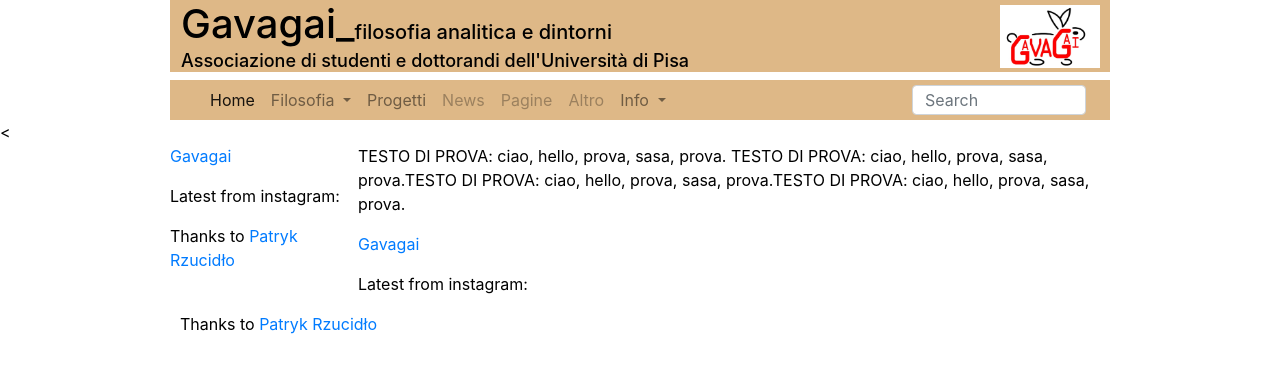
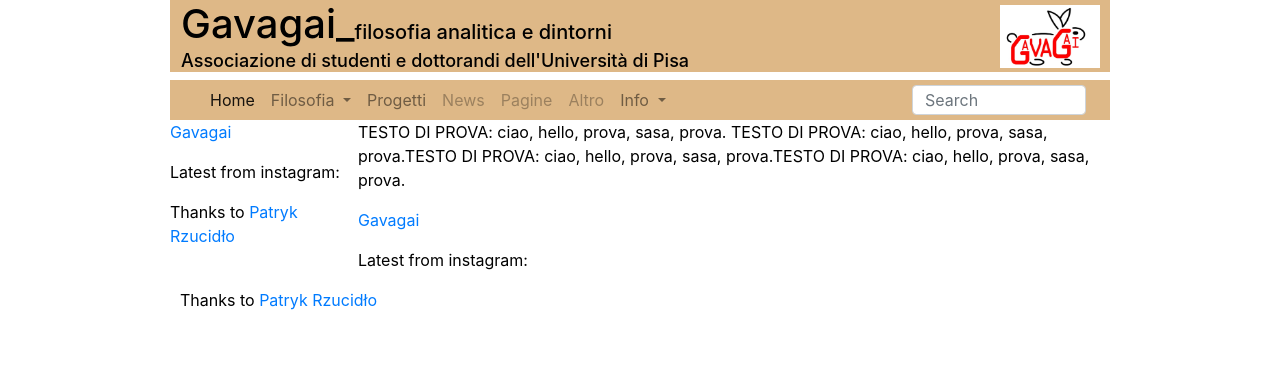
Before and after one commit to Gavagai-phi/gavagai-phi2.github.io, a Jekyll site: the page index.html, which Jekyll copies as it is, in a window 1280 px wide. Shown: the top 373 px of the page. Built offline with Jekyll 4.4.1, drawn with Linux system fonts in a browser that asks for light colours; a script that is not in the unit is left out.

Commit message:
Update index.html

```diff
--- a/index.html
+++ b/index.html
@@ -42,7 +42,7 @@
 	</div>
 
 
-<<div class='wrapper'>
+<div class='wrapper'>
      <script
     src="https://code.jquery.com/jquery-3.3.1.js"
     integrity="sha256-2Kok7MbOyxpgUVvAk/HJ2jigOSYS2auK4Pfzbm7uH60="
```
